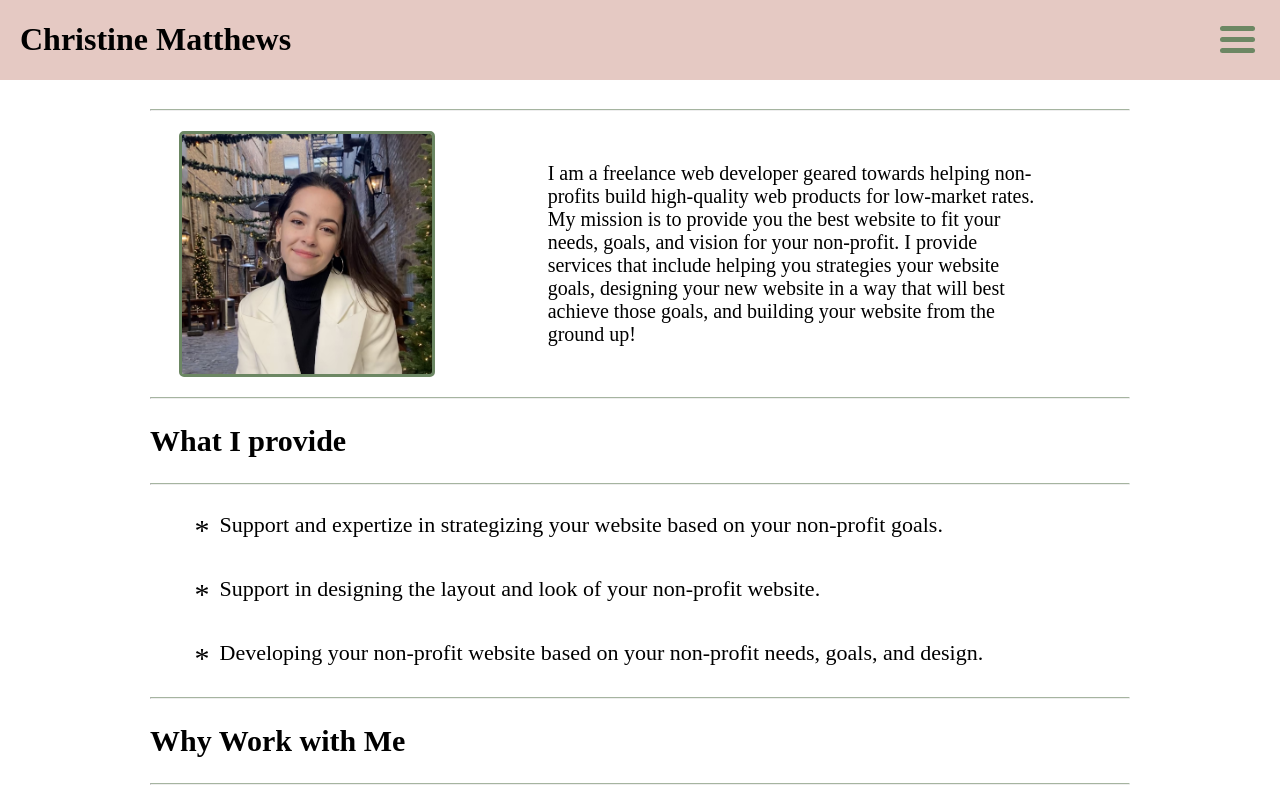
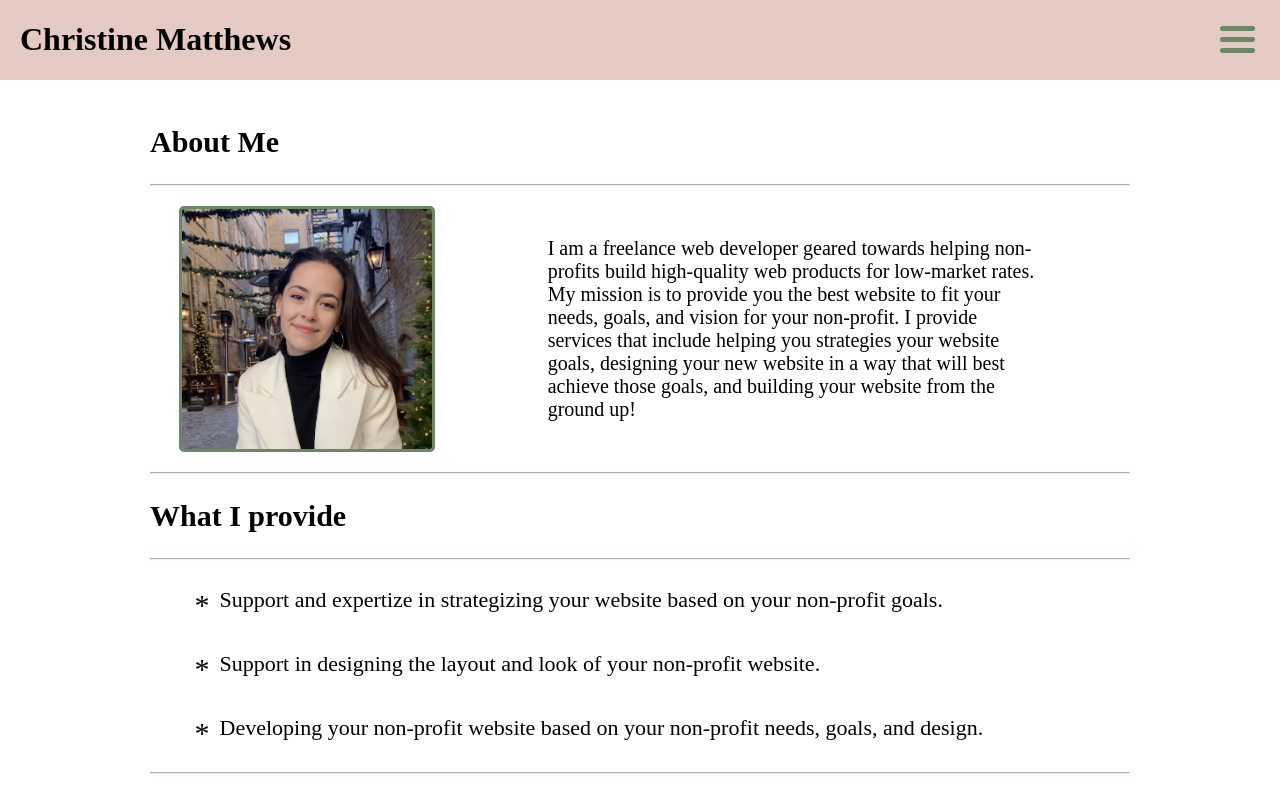
Before and after one commit to cmatthews3212/Portfolio, a React (Vite) app: page / in a window 1280 px wide. Shown: the top 800 px of the page. Built offline with nearby package versions, Linux system fonts and the light colour scheme.

Commit message:
update content margin for desktop

```diff
--- a/src/App.css
+++ b/src/App.css
@@ -421,7 +421,7 @@ div .contact ul li {
 @media (min-width: 850px) {
   /* Site wide */
   .content {
-    margin: 50px 150px 50px 150px;
+    margin: 125px 150px 50px 150px;
   }
   /* About */
 
```
